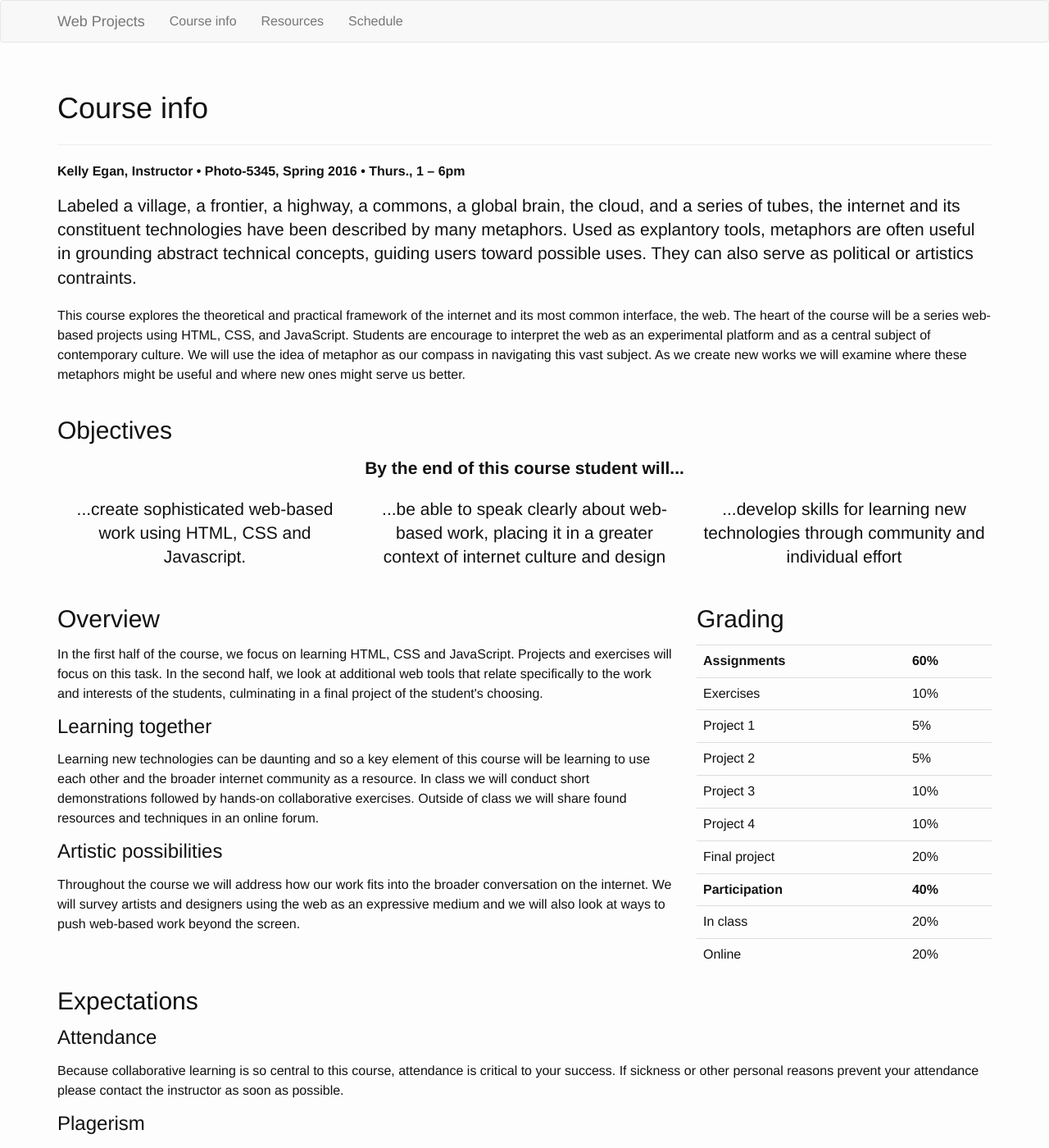
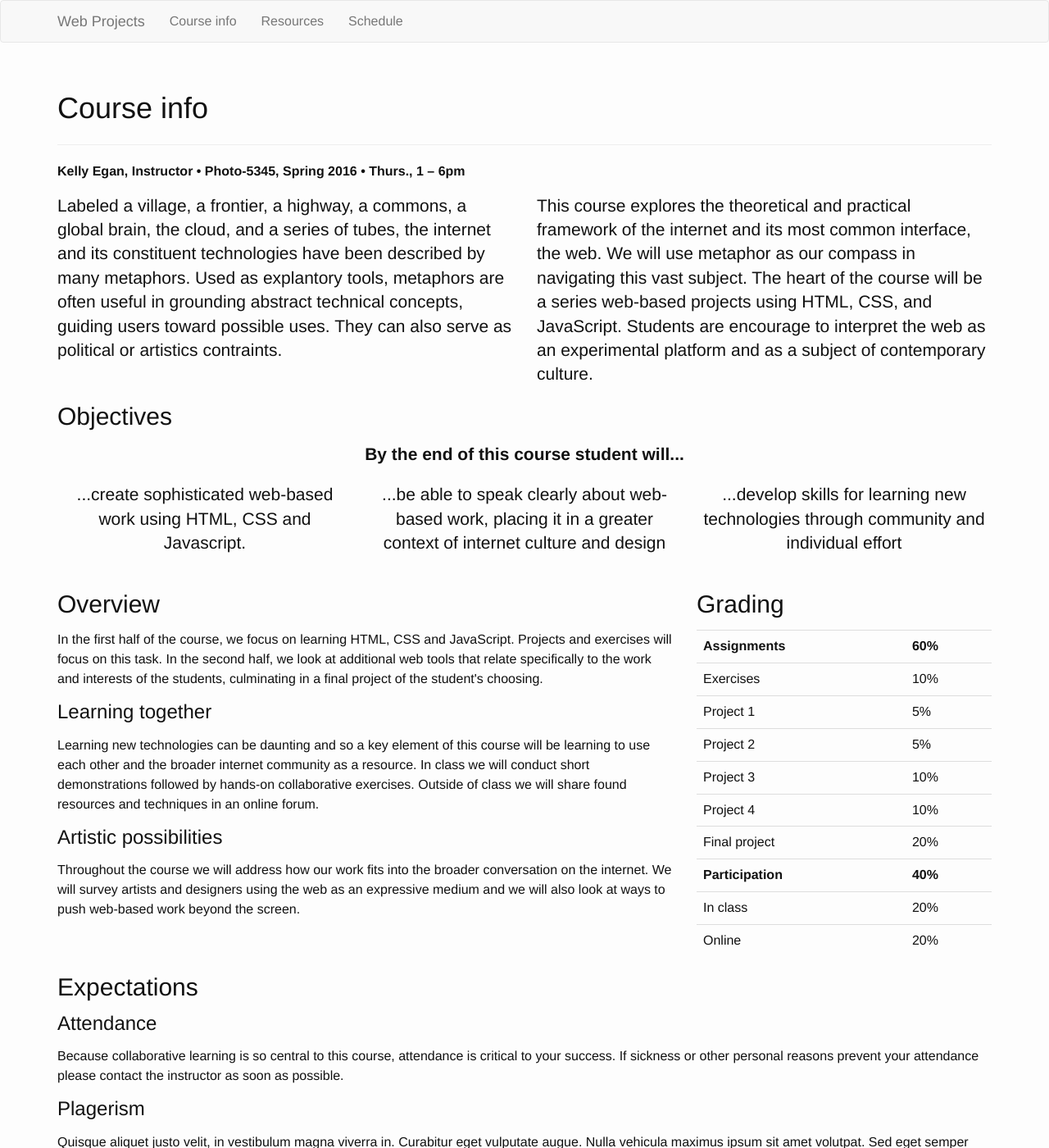
Before and after one commit to michelav/fa7-frameworks, a Jekyll site: the page built from course-info.html, in a window 1280 px wide and 1400 px high. Shown: the whole window at 82% size. Built offline with Jekyll 4.4.1, drawn with Linux system fonts in a browser that asks for light colours; some of the changed text lies outside the part shown.

Commit message:
Edit intro to Course info, change layout to two columns.

```diff
--- a/course-info.html
+++ b/course-info.html
@@ -6,10 +6,16 @@ permalink: /course-info/
 
 <p><strong>Kelly Egan, Instructor &bull; Photo‐5345, Spring 2016 &bull; Thurs., 1 &ndash; 6pm</strong></p>
 
-<p class="lead">Labeled a village, a frontier, a highway, a commons, a global brain, the cloud, and a series of tubes, the internet and its constituent technologies have been described by many metaphors. Used as explantory tools, metaphors are often useful in grounding abstract technical concepts, guiding users toward possible uses. They can also serve as political or artistics contraints. </p>
 
-<p>This course explores the theoretical and practical framework of the internet and its most common interface, the web. The heart of the course will be a series web-based projects using HTML, CSS, and JavaScript. Students are encourage to interpret the web as an experimental platform and as a central subject of contemporary culture. We will use the idea of metaphor as our compass in navigating this vast subject. As we create new works we will examine where these metaphors might be useful and where new ones might serve us better.</p>
-<br/>
+<div class="row">
+  <div class="col-sm-6">
+    <p class="lead">Labeled a village, a frontier, a highway, a commons, a global brain, the cloud, and a series of tubes, the internet and its constituent technologies have been described by many metaphors. Used as explantory tools, metaphors are often useful in grounding abstract technical concepts, guiding users toward possible uses. They can also serve as political or artistics contraints. </p>
+  </div>
+  <div class="col-sm-6">
+    <p class="lead">This course explores the theoretical and practical framework of the internet and its most common interface, the web. We will use metaphor as our compass in navigating this vast subject. The heart of the course will be a series web-based projects using HTML, CSS, and JavaScript. Students are encourage to interpret the web as an experimental platform and as a subject of contemporary culture.</p>
+  </div>
+
+</div>
 
 
 <h2>Objectives</h2>
```
Also changed, not shown: other parts of course-info.html (+2 -0 lines).
